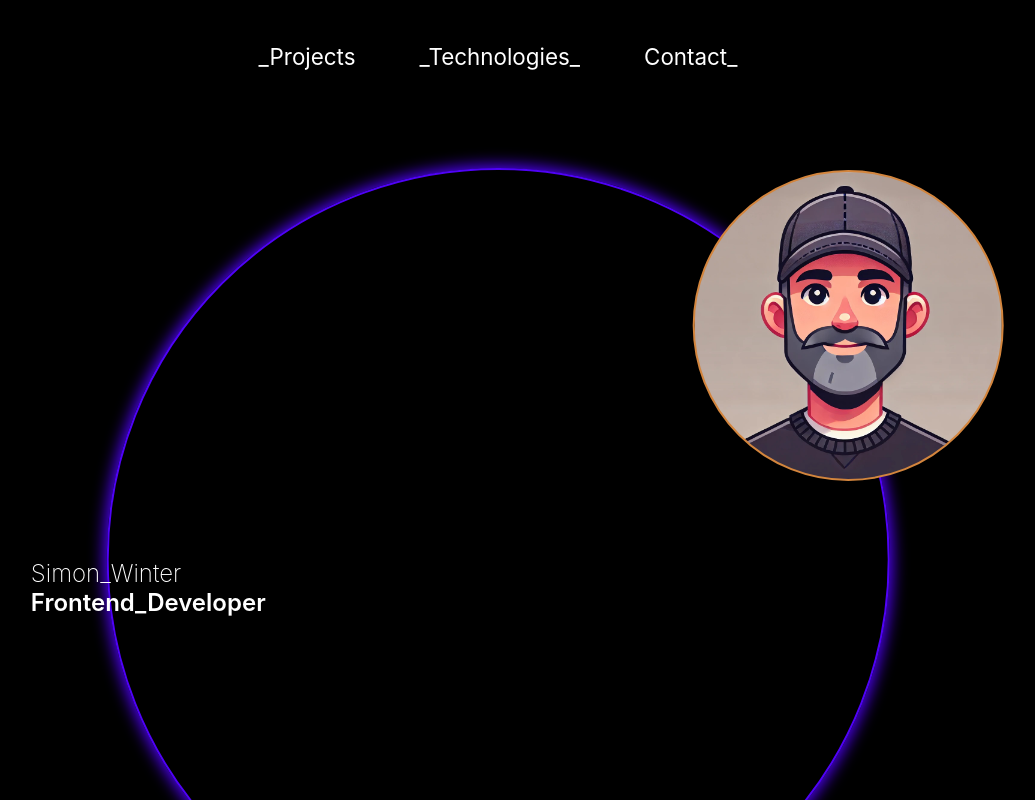
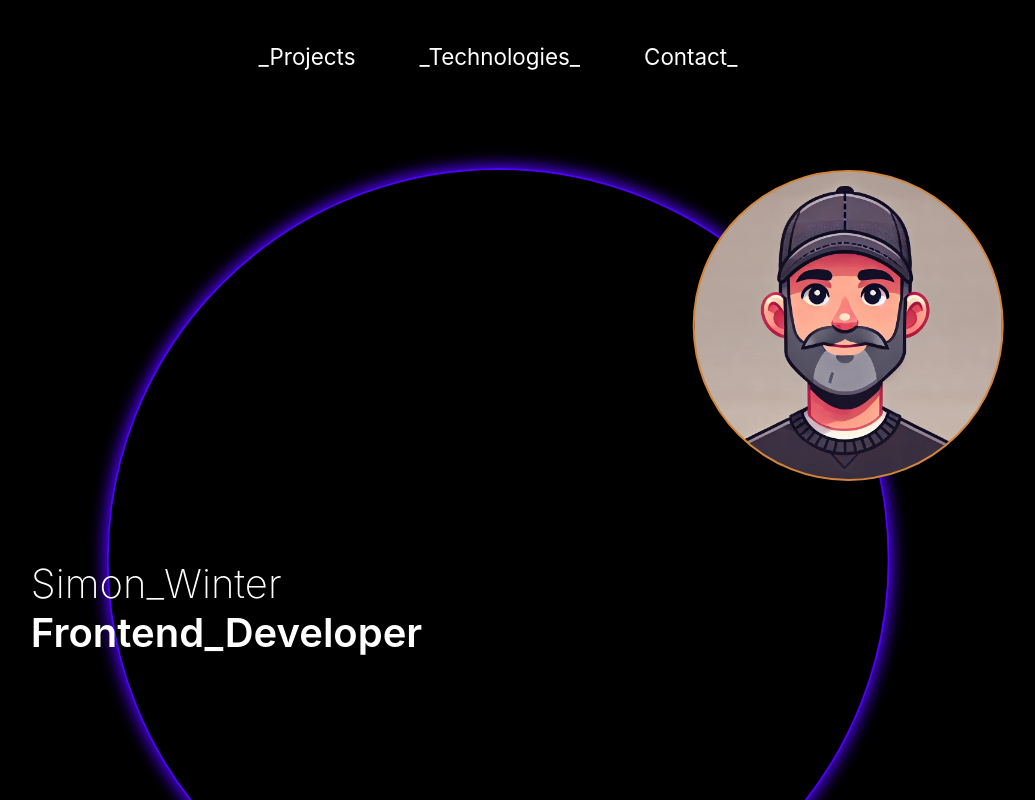
Before and after one commit to SimonADW/240910-portfolio-simon-winter, a React (Vite) app: page / in a window 1280 px wide. Shown: the top 800 px of the page, without its empty margins (142-1177 px from the left). Built offline with nearby package versions, Linux system fonts and the light colour scheme.

Commit message:
Close menu on link-clicks

```diff
--- a/src/components/Header/HeaderComponent.tsx
+++ b/src/components/Header/HeaderComponent.tsx
@@ -10,7 +10,7 @@ const HeaderComponent = () => {
 		<section className={style.headerAndMenuSection}>
 			<header className={style.header}>
 				{isSmallDevice && <MenuButtonComponent isMenuOpen={menuOpen} setMenuOpen={setMenuOpen} />}
-				<NavComponent isSmallDevice={isSmallDevice} isMenuOpen={menuOpen} />
+				<NavComponent isSmallDevice={isSmallDevice} isMenuOpen={menuOpen} setIsMenuOpen={setMenuOpen} />
 			</header>
 		</section>
 	);
--- a/src/components/Hero/HeroComponent.module.css
+++ b/src/components/Hero/HeroComponent.module.css
@@ -70,3 +70,15 @@
 		box-shadow: 0 0 15px 3px #4f02f6;
 	}
 }
+
+@media screen and (min-width: 768px) {
+	.nameTitleContainer {
+		font-size: 2rem;
+	}
+  }
+
+@media screen and (min-width: 1200px) {
+	.nameTitleContainer {
+		font-size: 2.5rem;
+	}
+  }
--- a/src/components/Hero/HeroComponent.tsx
+++ b/src/components/Hero/HeroComponent.tsx
@@ -18,7 +18,7 @@ const HeroComponent = () => {
 	}, []);
 
 	// CALC TRANSLATION BASE ON SCOLLY
-	const translateY = Math.min(scrollY * 0.3, 200); // Max translateY 100px
+	const translateY = Math.min(scrollY * 0.3, 200); // Max translateY 200px
 
 	return (
 		<div className={style.hero}>
--- a/src/components/Nav/NavComponent.tsx
+++ b/src/components/Nav/NavComponent.tsx
@@ -3,16 +3,19 @@ import style from "./NavComponent.module.css";
 type navBarProps = {
 	isSmallDevice: boolean;
 	isMenuOpen: boolean;
+	setIsMenuOpen: React.Dispatch<React.SetStateAction<boolean>>;
 };
 
-const NavComponent = ({isSmallDevice, isMenuOpen}: navBarProps) => {
+
+
+const NavComponent = ({isSmallDevice, isMenuOpen, setIsMenuOpen}: navBarProps) => {
 
 	return (
 		<>
 		<nav className={`${style.nav} ${isSmallDevice ? style.navMenuLayout : style.navBarLayout} ${isMenuOpen && style.open}`}>
-				<a href="#projects">_Projects</a>
-				<a href="#technologies">_Technologies_</a>
-				<a href="#contact">Contact_</a>
+				<a href="#projects" onClick={()=>setIsMenuOpen(false)}>_Projects</a>
+				<a href="#technologies" onClick={()=>setIsMenuOpen(false)}>_Technologies_</a>
+				<a href="#contact" onClick={()=>setIsMenuOpen(false)}>Contact_</a>
 		</nav>
 		</>
 	);
--- a/src/components/Project/ProjectComponent.tsx
+++ b/src/components/Project/ProjectComponent.tsx
@@ -27,7 +27,7 @@ const ProjectComponent = ({ project, index, images }: ProjectComponentType) => {
 				<div className={ inView ? `${style.project__textContent} ${style.fadeIn}`: style.project__textContent}>
 					<h3>{project.title}</h3>
 					<div>{project.technologies}</div>
-					<button><a href={project.gitUrl} title='Link to code on github' target='_blank'>Code on GitHub</a></button>
+					<a href={project.gitUrl} title='Link to code on github' target='_blank'><button>Code on GitHub</button></a>
 				</div>
 			</div>
 	}
```
